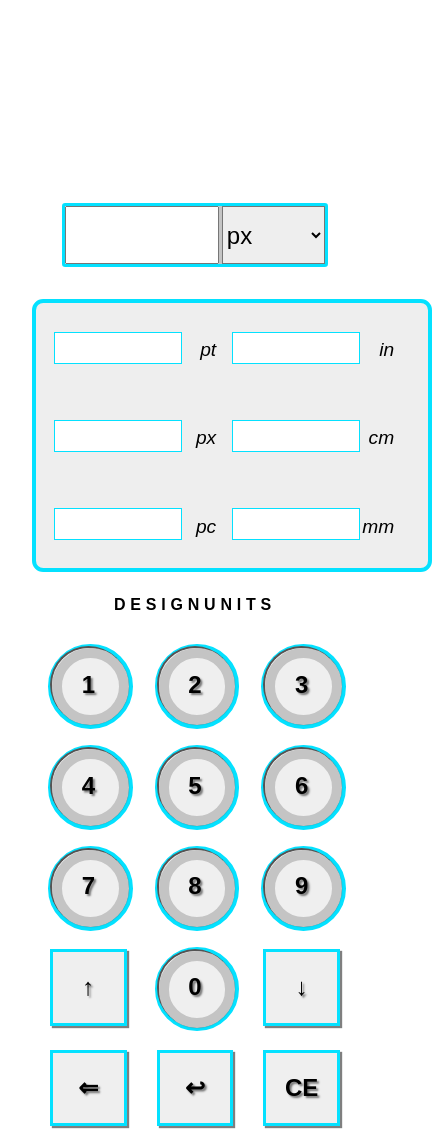
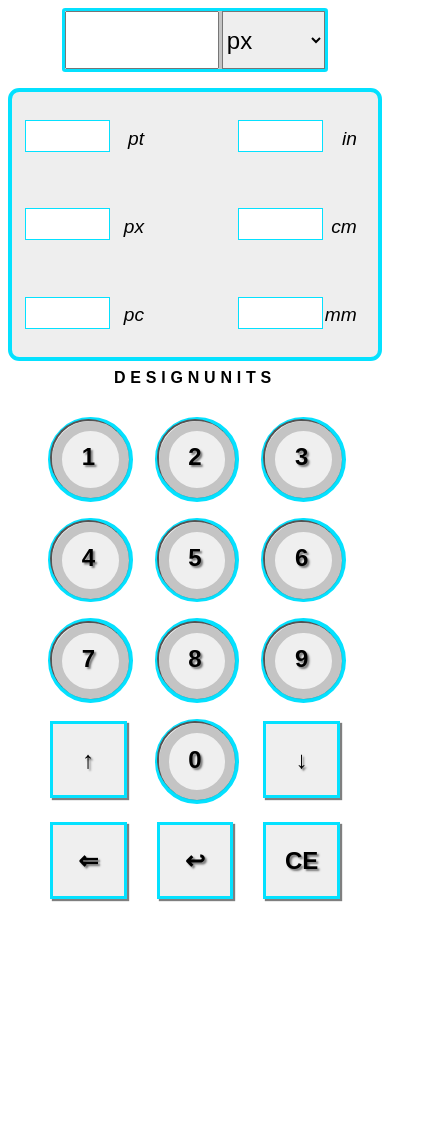
Before and after one commit to Miravicson/designUnits, a plain HTML site: page index.html in a window 390 px wide. Shown: the whole page, 432 px wide, since content can reach past the window. After the commit the page ends 1040 px from the top, so only its background shows below. Drawn offline with Linux system fonts and the light colour scheme.

Commit message:
began styling for mobile

```diff
--- a/style.css
+++ b/style.css
@@ -15,12 +15,22 @@ body {
 }
 
 .container {
-    max-width: 40em;
-    margin: 15vh auto;
+    max-width: 30em;
+    margin: 2vh auto;
     min-height: 64em;
     max-height: 80vh;
     padding: 4.8em 1.5em;
 }
+
+@media (max-width: 30rem) {
+    .container {
+        max-width: 100%;
+        margin: 0;
+        padding: 0;
+        max-height: 100vh;
+    }
+}
+
 
 .main-input {
     width: 16.625em;
@@ -65,6 +75,14 @@ body {
     border-radius: 0.7em;
 }
 
+@media (max-width: 30rem) {
+    .display {
+        width: 100%;
+        padding: 0 0.8rem;
+        margin-top: 1em;
+    }
+}
+
 .display>.display-output {
     width: 8rem;
     align-self: center;
@@ -75,6 +93,12 @@ body {
     display: block;
     border: 0.5px solid #04E1FF;
     /* overflow: auto; */
+}
+
+@media (max-width: 30rem) {
+    .display>.display-output {
+        width: 50%;
+    }
 }
 
 .display>.display-output:nth-child(even) {
@@ -90,6 +114,12 @@ body {
     overflow: hidden;
     overflow: -moz-scrollbars-none;
     display: block;
+}
+
+@media (max-width: 30rem) {
+    .display>.display-output:nth-child(even) {
+        justify-self: center;
+    }
 }
 
 .display>.display-output>p::-webkit-scrollbar {
@@ -117,6 +147,12 @@ body {
     font-weight: bold;
     letter-spacing: 0.3rem;
 }
+@media (max-width: 30rem) {
+    .brand {
+        margin-top: 0.5rem;
+        margin-bottom: 0.5rem;
+    }
+}
 
 .key-pad {
     display: grid;
@@ -128,7 +164,6 @@ body {
     align-items: center;
     grid-row-gap: 1.5rem;
     padding: 0;
-
 }
 
 .key-pad>div {
```
